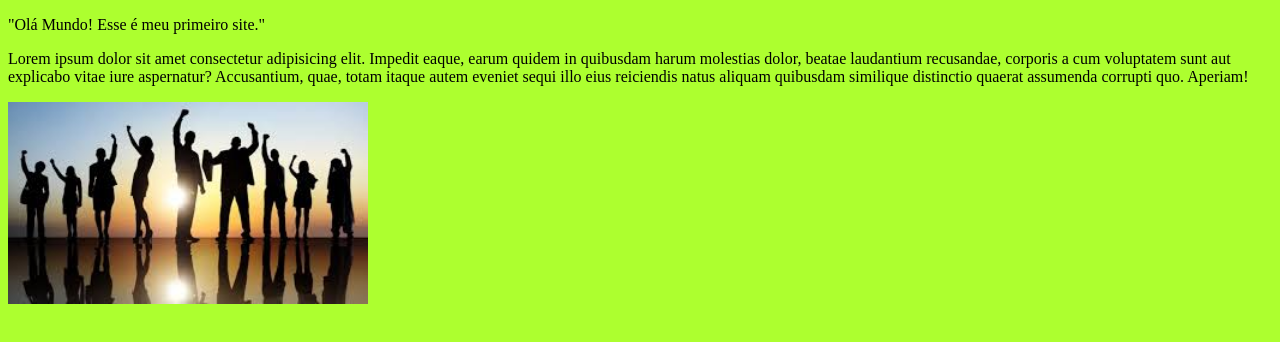
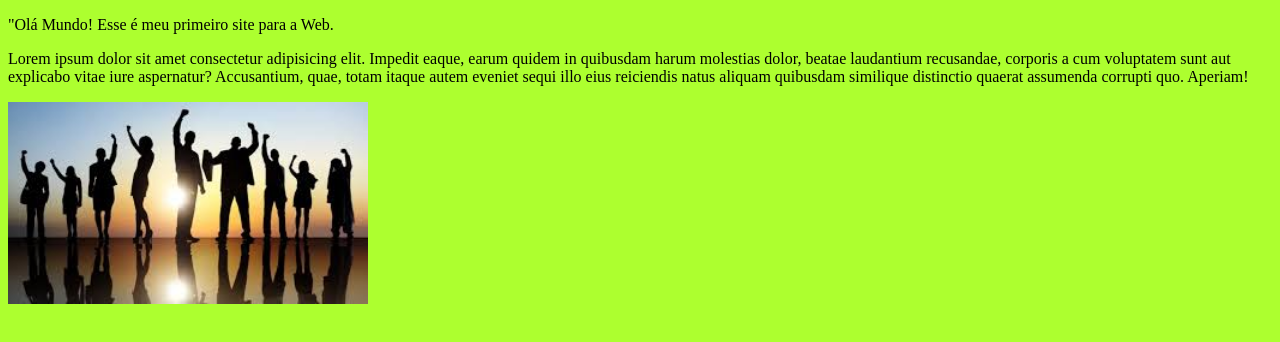
Before and after one commit to guimartinsc/ProjetoWeb1, a plain HTML site: page index.html in a window 1280 px wide. Drawn offline with Linux system fonts and the light colour scheme.

Commit message:
UPDATE index.html V2

```diff
--- a/index.html
+++ b/index.html
@@ -7,7 +7,7 @@
     <link rel="stylesheet" href="style.css">
 </head>
 <body>
-    <p>"Olá Mundo! Esse é meu primeiro site."</p>
+    <p>"Olá Mundo! Esse é meu primeiro site para a Web.</p>
 
     <p>Lorem ipsum dolor sit amet consectetur adipisicing elit. Impedit eaque, earum quidem in quibusdam harum molestias dolor, beatae laudantium recusandae, corporis a cum voluptatem sunt aut explicabo vitae iure aspernatur? Accusantium, quae, totam itaque autem eveniet sequi illo eius reiciendis natus aliquam quibusdam similique distinctio quaerat assumenda corrupti quo. Aperiam!</p>
     <img src="pessoas.jpg" alt="" width="360px">
```
